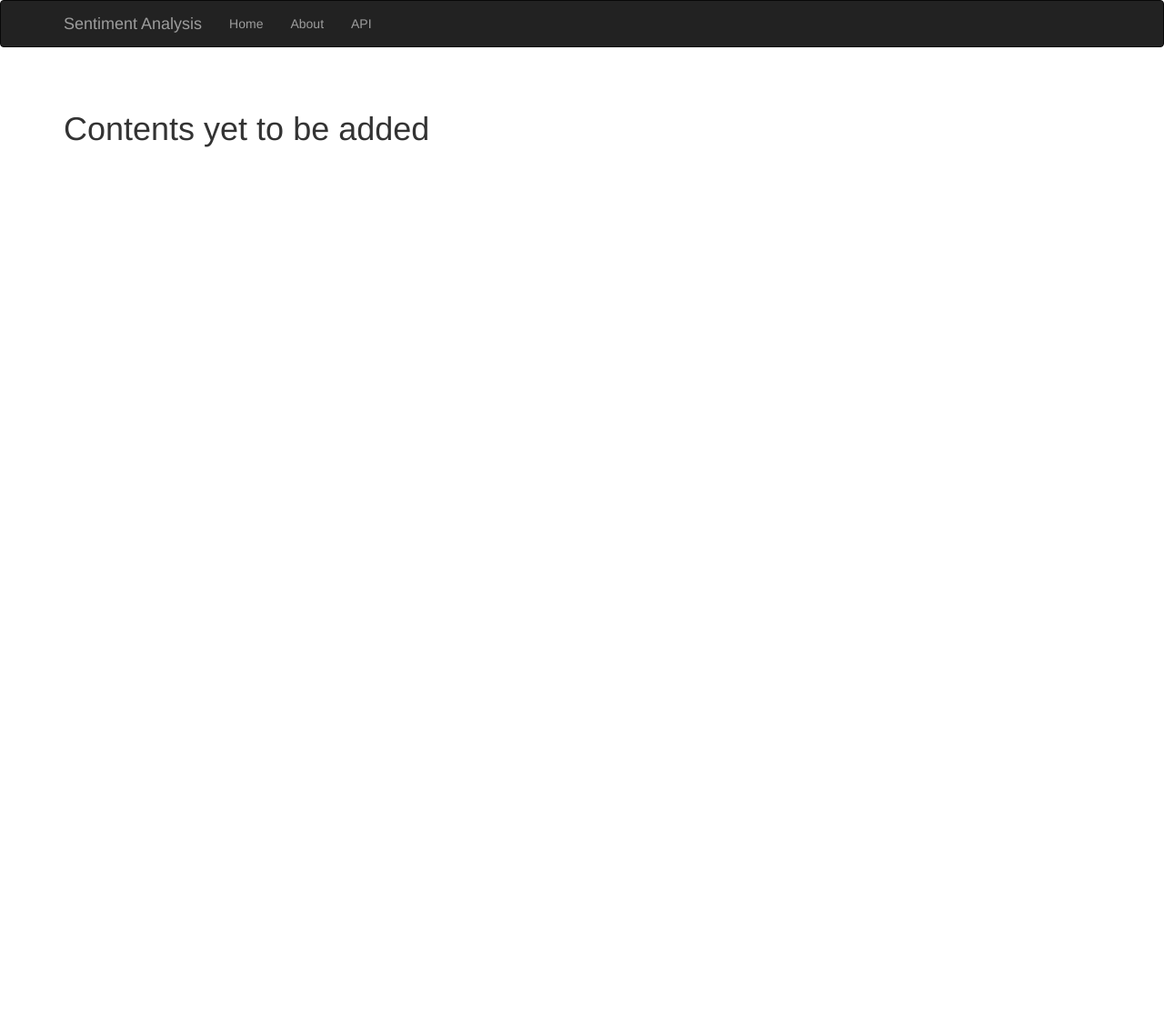
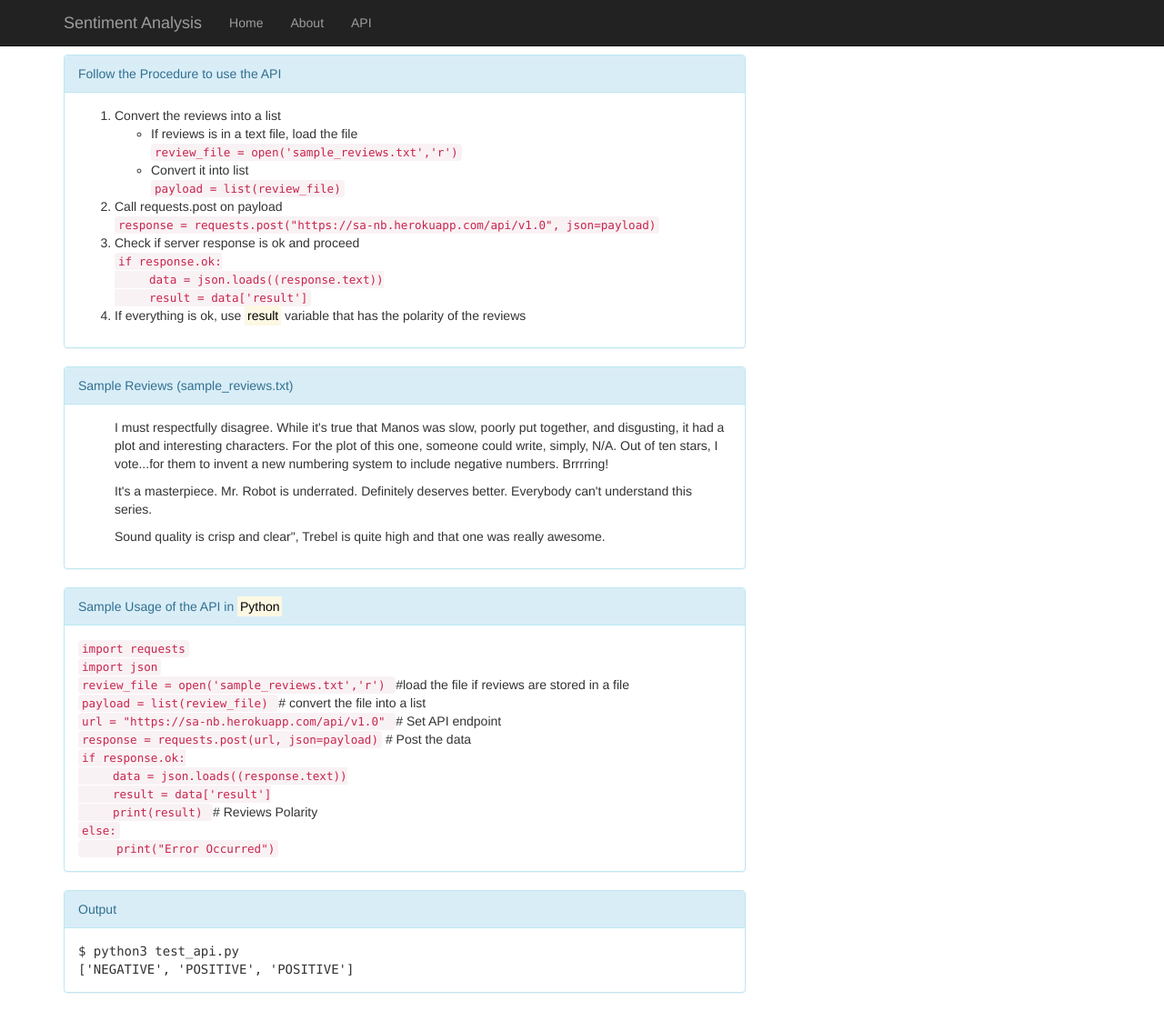
Before and after one commit to bikash-das/SentimentAnalysis, a Flask app: page /api in a window 1280 px wide. Shown: the whole page at 91% size. Before the commit the page ends 162 px from the top, so only its background shows below. Run offline with Flask 2, Linux system fonts and the light colour scheme; parts of the project's set-up code (start-up, migrations or seed data) failed here and were passed over; some libraries are stand-ins or nearby versions.

Commit message:
added api description

```diff
--- a/app.py
+++ b/app.py
@@ -57,7 +57,7 @@ def process():
 
     return jsonify({'result': polarity}), 201
 
-# ---------------------------Basic API Ends
+# ---------------------------Basic API Ends--------------------------------------
 # for handling errors -------------------------------
 @app.errorhandler(404)
 def page_not_found(e):
--- a/templates/api.html
+++ b/templates/api.html
@@ -10,7 +10,7 @@
 </head>
 <body>
 {% block navbar %}
-<div class="navbar navbar-inverse" role="navigation">
+<div class="navbar navbar-inverse navbar-fixed-top" role="navigation">
     <div class="container">
         <div class="navbar-header">
             <button type="button" class="navbar-toggle"
@@ -32,10 +32,86 @@
     </div>
 </div>
 {% endblock %}
-<div class="container" style="margin-top:50px">
+<div class="container" style="margin-top:60px">
         <div class = "row">
-            <div class="col-sm-12">
-                <h1>Contents yet to be added</h1>
+            <div class="col-sm-8">
+                <div class="panel panel-info">
+                        <div class="panel-heading">Follow the Procedure to use the API</div>
+                        <div class="panel-body">
+                            <ol>
+                                <li>Convert the reviews into a list</li>
+                                <ul>
+                                    <li>If reviews is in a text file, load the file </li>
+                                    <code>review_file = open('sample_reviews.txt','r')</code>
+                                    <li>Convert it into list</li>
+                                    <code>payload = list(review_file)</code>
+                                </ul>
+                                <li>Call requests.post on payload</li>
+
+                                <code>response = requests.post("https://sa-nb.herokuapp.com/api/v1.0", json=payload)</code>
+
+                                <li>Check if server response is ok and proceed</li>
+                                            <code>
+                                            if response.ok: <br>
+                                            &nbsp;&nbsp;&nbsp;&nbsp;    data = json.loads((response.text)) <br>
+                                            &nbsp;&nbsp;&nbsp;&nbsp;    result = data['result']
+                                                <!-- print(result) -->
+                                            </code>
+                                <li>If everything is ok, use <mark>result</mark> variable that has the polarity of the reviews</li>
+                            </ol>
+                        </div>
+
+                </div> <!-- panel ends here-->
+
+                <div class="panel panel-info">
+                        <div class="panel-heading">Sample Reviews (sample_reviews.txt)</div>
+                        <div class="panel-body">
+                         <ul style="list-style-type: none">
+                             <li>
+                                 <p>   I must respectfully disagree. While it's true that Manos was slow, poorly put together, and disgusting, it had a plot and interesting characters. For the plot of this one, someone could write, simply, N/A. Out of ten stars, I vote...for them to invent a new numbering system to include negative numbers. Brrrring!</p>
+                             </li>
+                             <li>
+                                    <p>It's a masterpiece. Mr. Robot is underrated. Definitely deserves better. Everybody can't understand this series.</p>
+                             </li>
+                             <li>
+                                    <p>Sound quality is crisp and clear", Trebel is quite high and that one was really awesome.</p>
+                             </li>
+                         </ul>
+                        </div>
+                </div>
+                <div class="panel panel-info">
+                    <div class="panel-heading">Sample Usage of the API in <mark>Python</mark></div>
+                    <div class="panel-body">
+                           <code>import requests</code><br>
+                           <code>import json</code><br>
+                           <code>review_file = open('sample_reviews.txt','r') </code> #load the file if reviews are stored in a file<br>
+                           <code>payload = list(review_file)  </code> # convert the file into a list <br>
+                           <code>url = "https://sa-nb.herokuapp.com/api/v1.0" </code> # Set API endpoint <br>
+                           <code>response = requests.post(url, json=payload)</code> # Post the data <br>
+                           <code>
+                                if response.ok: <br>
+                                &nbsp;&nbsp;&nbsp;&nbsp;    data = json.loads((response.text)) <br>
+                                &nbsp;&nbsp;&nbsp;&nbsp;    result = data['result']  <br>
+                                &nbsp;&nbsp;&nbsp;&nbsp;    print(result)   </code># Reviews Polarity <br>
+
+                           <code>else:</code> <br>
+                           <code>&nbsp;&nbsp;&nbsp;&nbsp;   print("Error Occurred")</code>
+                    </div>
+                </div>
+                <div class="panel panel-info">
+                        <div class="panel-heading">Output</div>
+                        <div class="panel-body">
+                            <samp>
+                                    $ python3 test_api.py <br>
+                                    ['NEGATIVE', 'POSITIVE', 'POSITIVE']
+
+                            </samp>
+                        </div>
+                </div>
+
+            </div> <!-- col-sm-8 ends-->
+
+            <div class="col-sm-4">
             </div>
         </div>
 </div>
```
